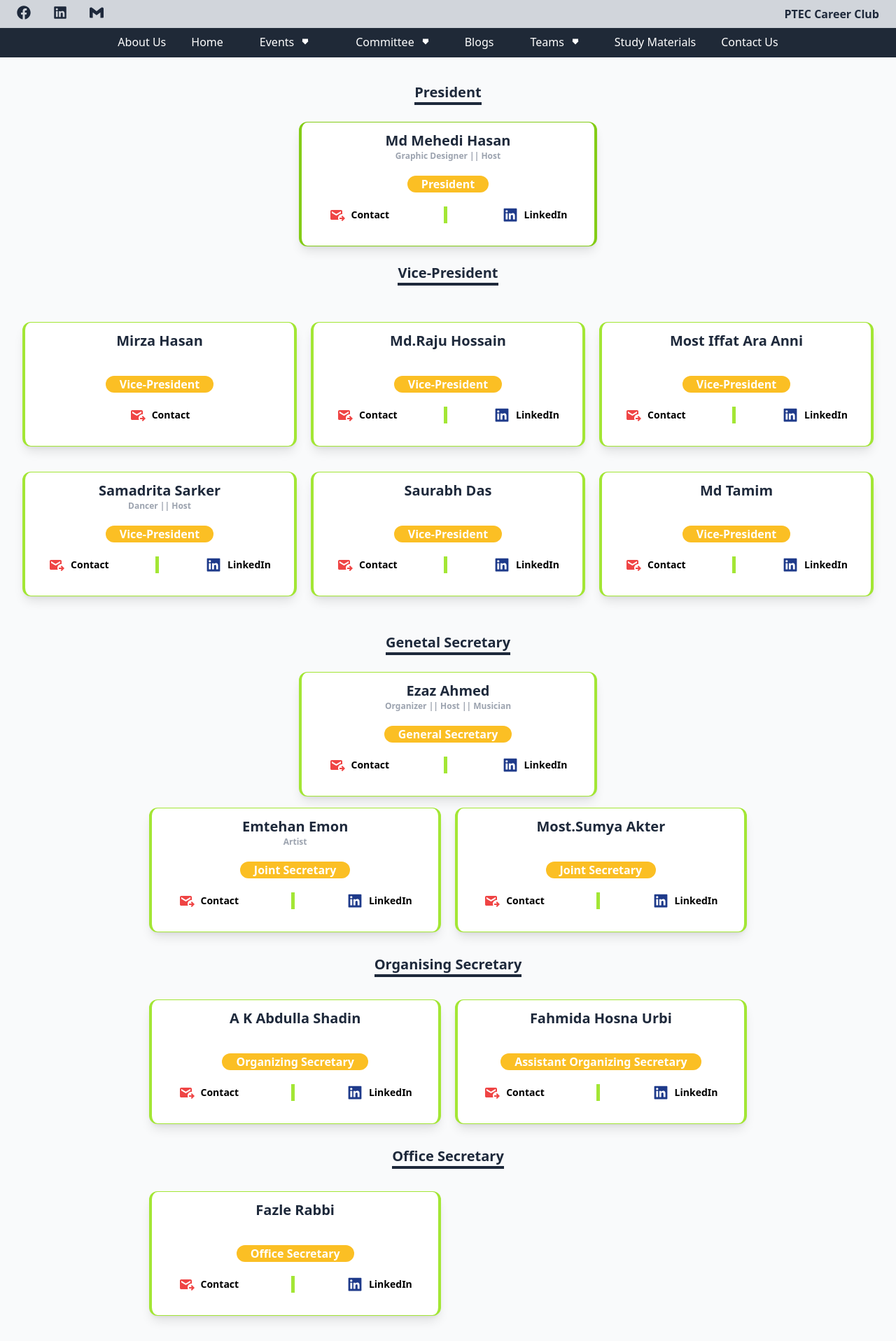
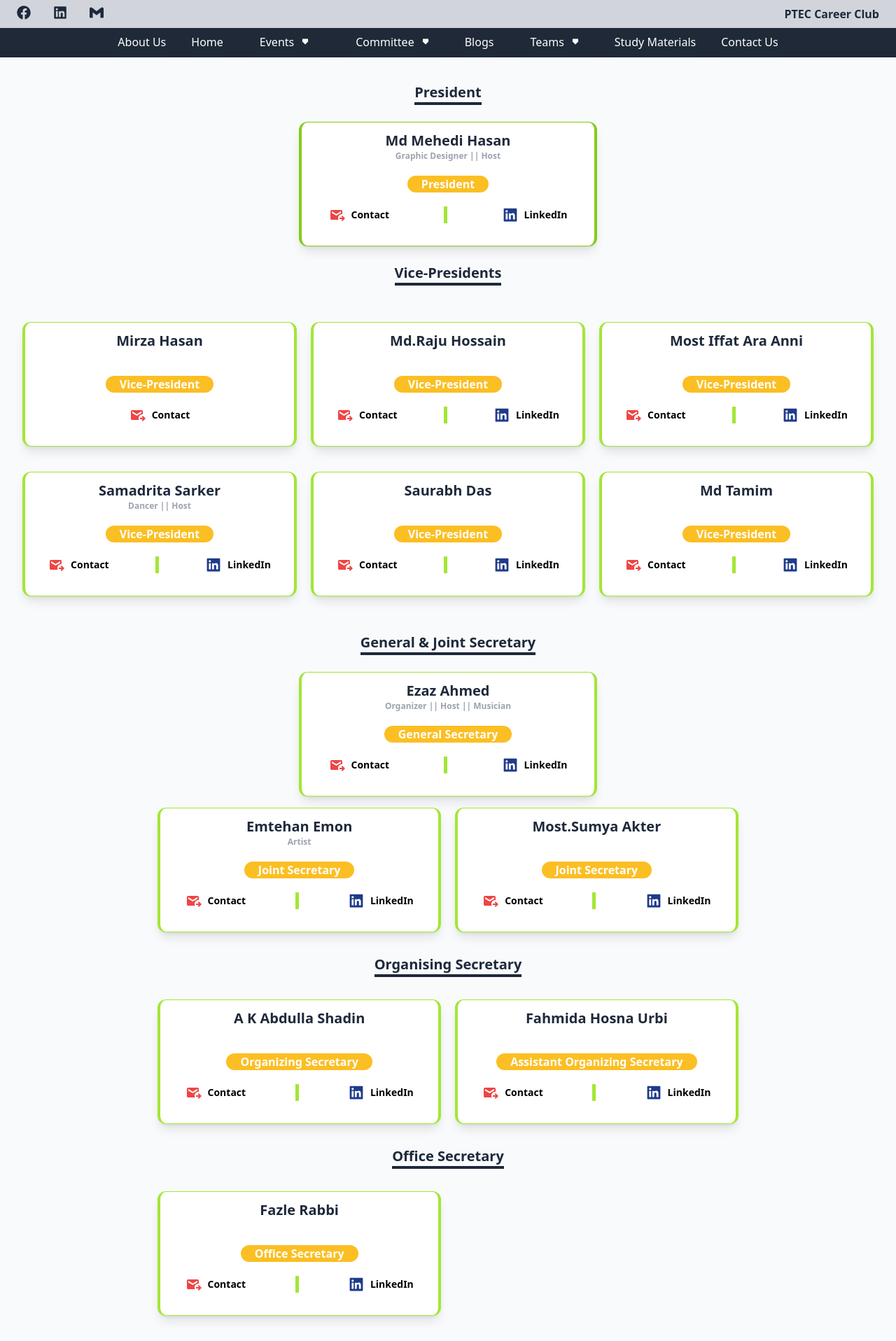
Before and after one commit to Juniorashraf02/pteccc, a Next.js app: page /committee/currentCommittee in a window 1280 px wide. Shown: the top 1916 px of the page at 70% size. Built offline with nearby package versions, Linux system fonts and the light colour scheme.

Commit message:
edited committee

```diff
--- a/src/pages/committee/currentCommittee.tsx
+++ b/src/pages/committee/currentCommittee.tsx
@@ -25,7 +25,7 @@ const currentCommittee = () => {
                     />
                 </div>
 
-                <p className='text-xl font-bold text-slate-800 border-b-4 border-slate-800 w-max mx-auto my-6'>Vice-President</p>
+                <p className='text-xl font-bold text-slate-800 border-b-4 border-slate-800 w-max mx-auto my-6'>Vice-Presidents</p>
 
                 <div className="md:grid md:grid-cols-3 grid-cols-2 gap-5 py-5 md:px-8 px-2">
                     <Cards
@@ -89,7 +89,7 @@ const currentCommittee = () => {
 
                 </div>
 
-                <p className='text-xl font-bold text-slate-800 border-b-4 border-slate-800 w-max mx-auto my-6'>Genetal Secretary</p>
+                <p className='text-xl font-bold text-slate-800 border-b-4 border-slate-800 w-max mx-auto my-6'>General & Joint Secretary</p>
 
                 <div className="grid-cols-1 md:w-1/3 w-full px-3 md:px-0 mx-auto">
                     <Cards
@@ -102,7 +102,7 @@ const currentCommittee = () => {
                         designation='General Secretary'
                     />
                 </div>
-                <div className='grid md:grid-cols-2 grid-cols-1 md:w-2/3 gap-5 mx-auto'>
+                <div className='grid md:grid-cols-2 grid-cols-1 md:w-2/3 gap-5 mx-auto px-3'>
                     <Cards
                         name="Emtehan Emon"
                         title='Artist'
@@ -124,7 +124,7 @@ const currentCommittee = () => {
                 </div>
 
                 <p className='text-xl font-bold text-slate-800 border-b-4 border-slate-800 w-max mx-auto my-6'>Organising Secretary</p>
-                <div className="grid md:grid-cols-2 grid-cols-1 md:w-2/3 gap-5 mx-auto">
+                <div className="grid md:grid-cols-2 grid-cols-1 md:w-2/3 gap-5 mx-auto px-3">
                     <Cards
                         name="A K Abdulla Shadin"
                         // title='Musician'
@@ -145,7 +145,7 @@ const currentCommittee = () => {
                     />
                 </div>
                 <p className='text-xl font-bold text-slate-800 border-b-4 border-slate-800 w-max mx-auto my-6'>Office Secretary</p>
-                <div className="grid md:grid-cols-2 grid-cols-1 md:w-2/3 gap-5 mx-auto">
+                <div className="grid md:grid-cols-2 grid-cols-1 md:w-2/3 gap-5 mx-auto px-3">
                     <Cards
                         name="Fazle Rabbi"
                         // title='Musician'
```
